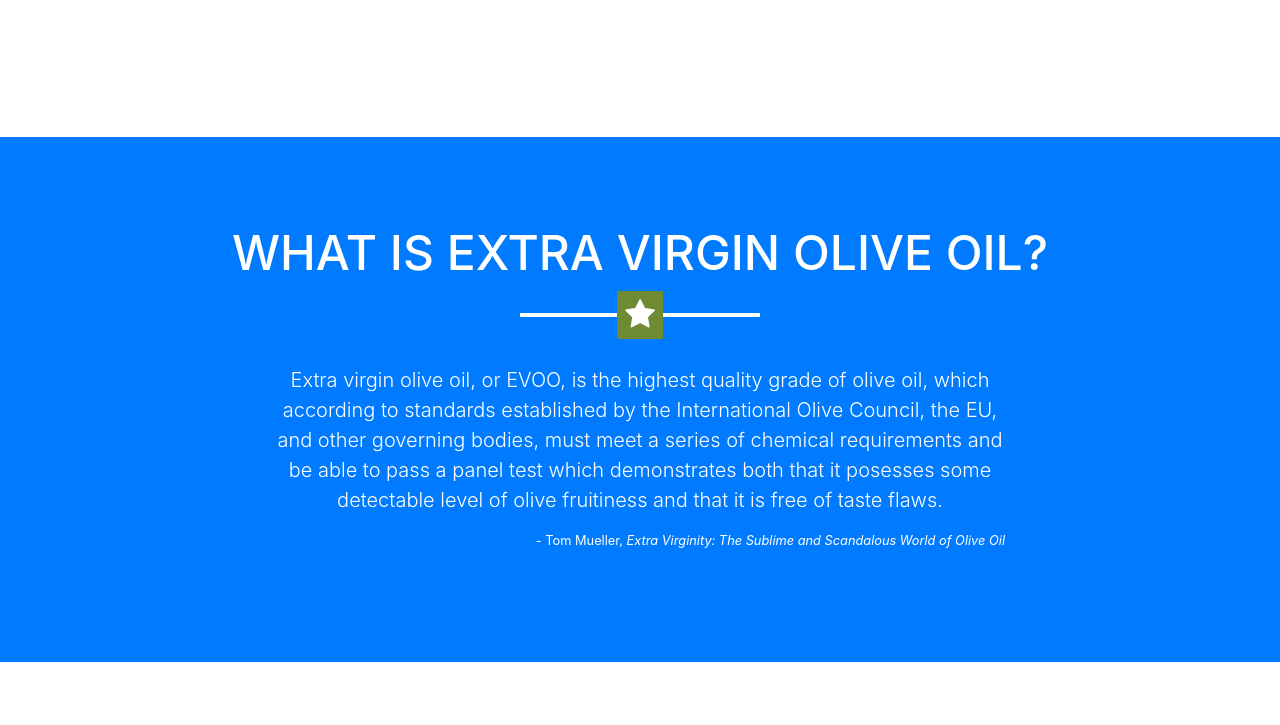
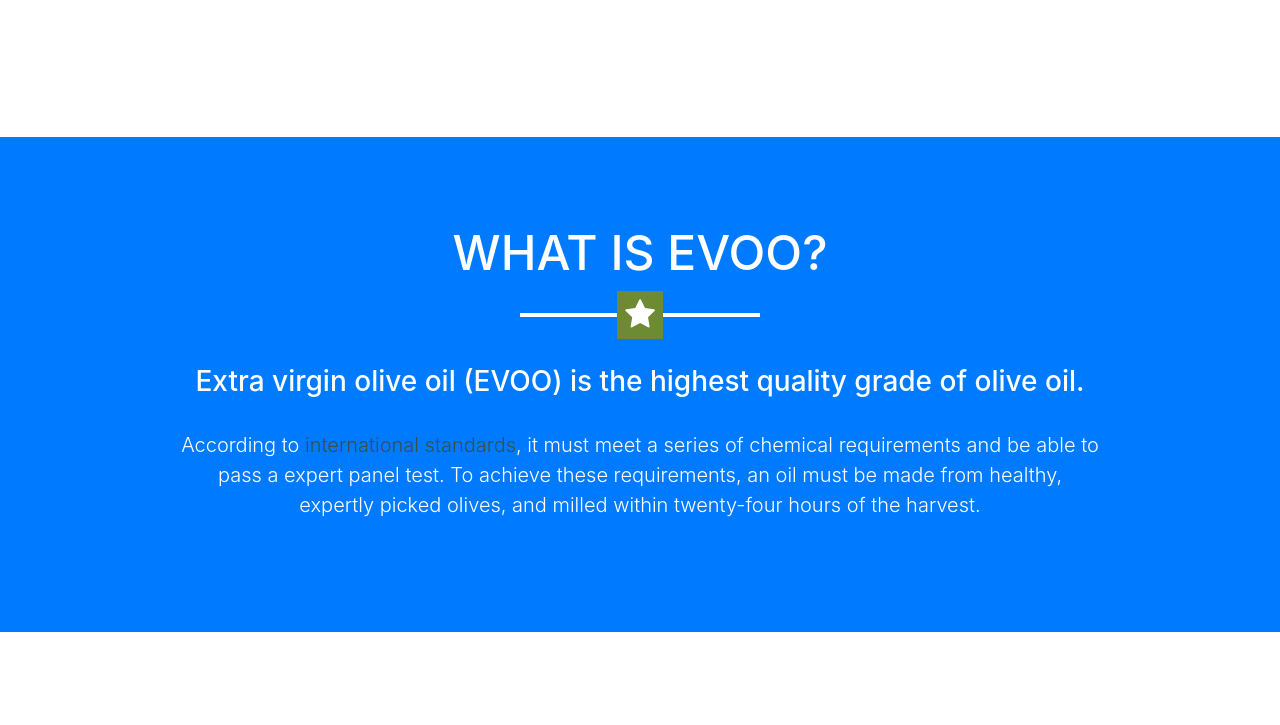
Before and after one commit to 3innielee/evoo, a website with bundled scripts: page index.html in a window 1280 px wide. Shown: the part 1331-2056 px from the top of the page. Built offline with nearby package versions, Linux system fonts and the light colour scheme; a web font is replaced by a local one.

Commit message:
updated text for knowledge cards and definition section

```diff
--- a/index.html
+++ b/index.html
@@ -102,7 +102,7 @@
                   <div class="face back">
                       <div class="card-body">
                         <p class="card-title">FALSE</p>
-                        <h5 class="card-text">47% of participants responded incorrectly! <br><br>Pure olive oil is actually a lower grade than extra virgin olive oil. It is a refined olive oil, which means it was produced by using solvents and high heat to neutralize the tastes of the oil.</h5>
+                        <h5 class="card-text">Pure olive oil is actually a lower grade than extra virgin olive oil. It is a refined olive oil, which means it was produced by using solvents and high heat to neutralize the tastes of the oil.<br><br></h5><p class="card-title"> 47% of participants responded to this question incorrectly<p>
                       </div>
                   </div>
               </div>
@@ -140,7 +140,7 @@
                 <div class="face back">
                     <div class="card-body">
                         <p class="card-title">FALSE</p>
-                        <h5 class="card-text">Color was noted as extremely important or very important by about half of the respondents. <br><br>However, color is actually an unreliable factor. Color is determined by the ripeness of the olives at harvest.</h5>
+                        <h5 class="card-text">Color is actually an unreliable factor. Color is determined by the ripeness of the olives at harvest. Expert olive oil tasters use colored glasses to prevent color bias when tasting olive oils.</h5><p class="card-title">Color was noted as extremely important or very important by about half of the respondents.</p>
                       </div>
                 </div>
               </div>
@@ -153,15 +153,19 @@
     <!-- Definition of EVOO -->
     <section class="bg-primary text-white mb-0" id="about">
       <div class="container">
-        <h2 class="text-center text-uppercase text-white">What is Extra Virgin Olive Oil?</h2>
+        <h2 class="text-center text-uppercase text-white">What is EVOO?</h2>
         <hr class="star-light mb-5">
         <div class="row">
-          <div class="col-lg-8 m-auto text-center">
-            <p class="lead">Extra virgin olive oil, or EVOO, is the highest quality grade of olive oil, which according to standards established by the International Olive Council, the EU, and other governing bodies, must meet a series of chemical requirements and be able to pass a panel test which demonstrates both that it posesses some detectable level of olive fruitiness and that it is free of taste flaws.</p>
+          <div class="col-lg-10 m-auto text-center">
+            <p class="h3">Extra virgin olive oil (EVOO) is the highest quality grade of olive oil. </p>
+            <br>
+            <p class="lead">
+                According to <a href=#standards style="color: #394F49">international standards</a>, it must meet a series of chemical requirements and be able to pass a expert panel test.
+
+                To achieve these requirements, an oil must be made from healthy, expertly picked olives, and milled within twenty-four hours of the harvest.
+            </p>
           </div>
-          <div class="col-lg-8 m-auto">
-            <p class="small" id="definition-source">- Tom Mueller, <i>Extra Virginity: The Sublime and Scandalous World of Olive Oil</i> </p>
-          </div>
+
         </div>
         <!-- <div class="text-center mt-4">
           <a class="btn btn-xl btn-outline-light" href="#">
```
